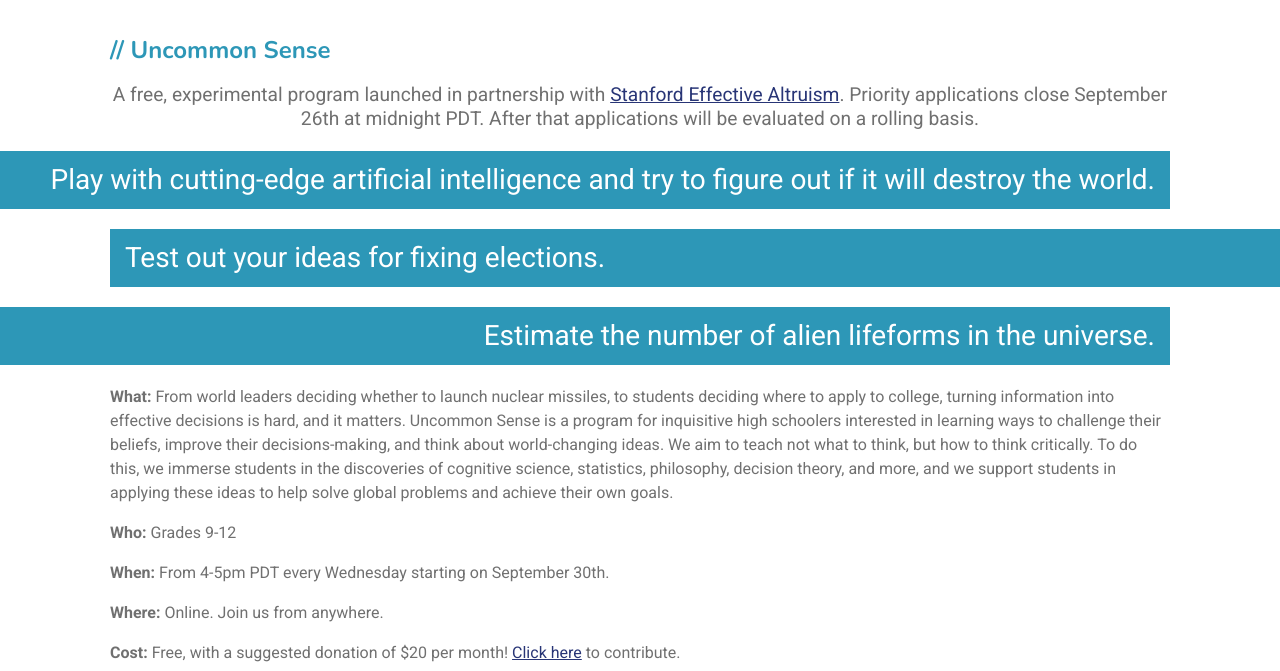
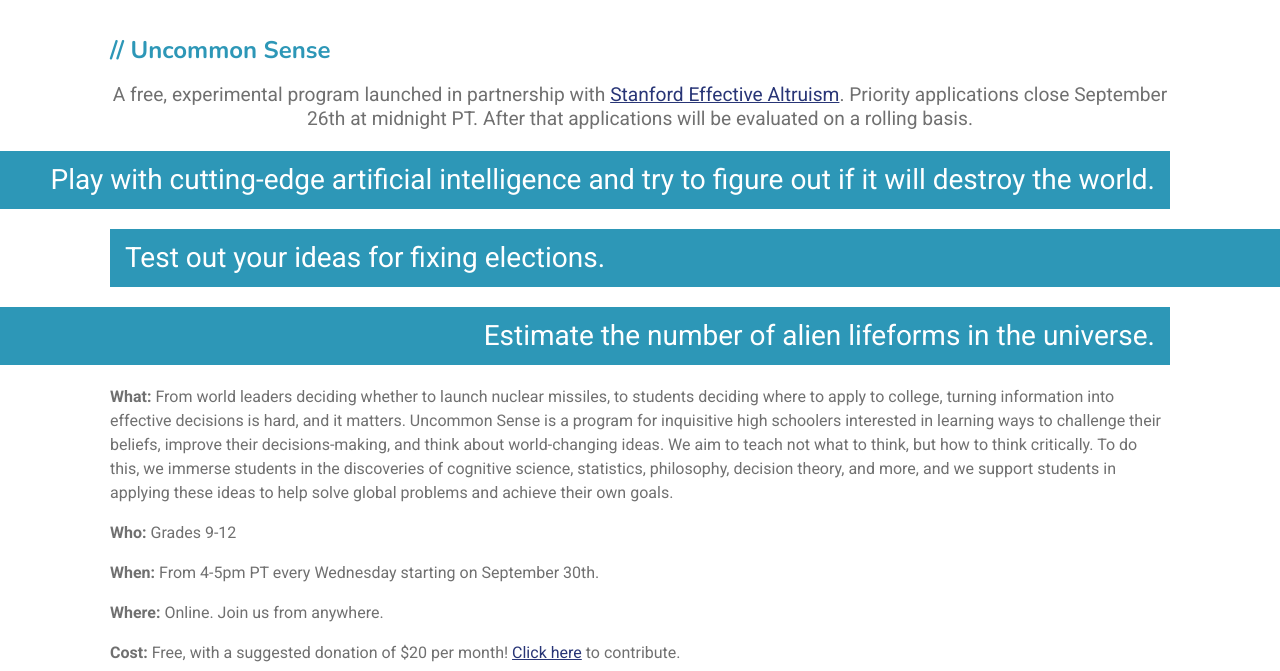
Before and after one commit to bit-by-bit-coding/bxb-website, a Jekyll site: the page built from uncommonsense.html, in a window 1280 px wide and 1367 px high. Shown: the part 388-1059 px from the top of the window. Built offline with Jekyll 4.4.1, drawn with Linux system fonts in a browser that asks for light colours; nearby versions of some CDN libraries.

Commit message:
change PDT to PT on page

```diff
--- a/uncommonsense.html
+++ b/uncommonsense.html
@@ -12,7 +12,7 @@ style: programdetails.css
         <span class="title-text">
             A free, experimental program launched in partnership with <a
                 href="https://web.stanford.edu/group/ea/">Stanford Effective Altruism</a>. Priority applications close
-            September 26th at midnight PDT. After that applications will be evaluated on a rolling basis.
+            September 26th at midnight PT. After that applications will be evaluated on a rolling basis.
         </span>
         <div class="info-banner">
             Play with cutting-edge artificial intelligence and try to figure out if it will destroy the world.
@@ -40,7 +40,7 @@ style: programdetails.css
         </p>
         <p>
             <strong>When: </strong>
-            From 4-5pm PDT every Wednesday starting on September 30th.
+            From 4-5pm PT every Wednesday starting on September 30th.
         </p>
         <p><strong>Where: </strong>Online. Join us from anywhere.</p>
 
```
